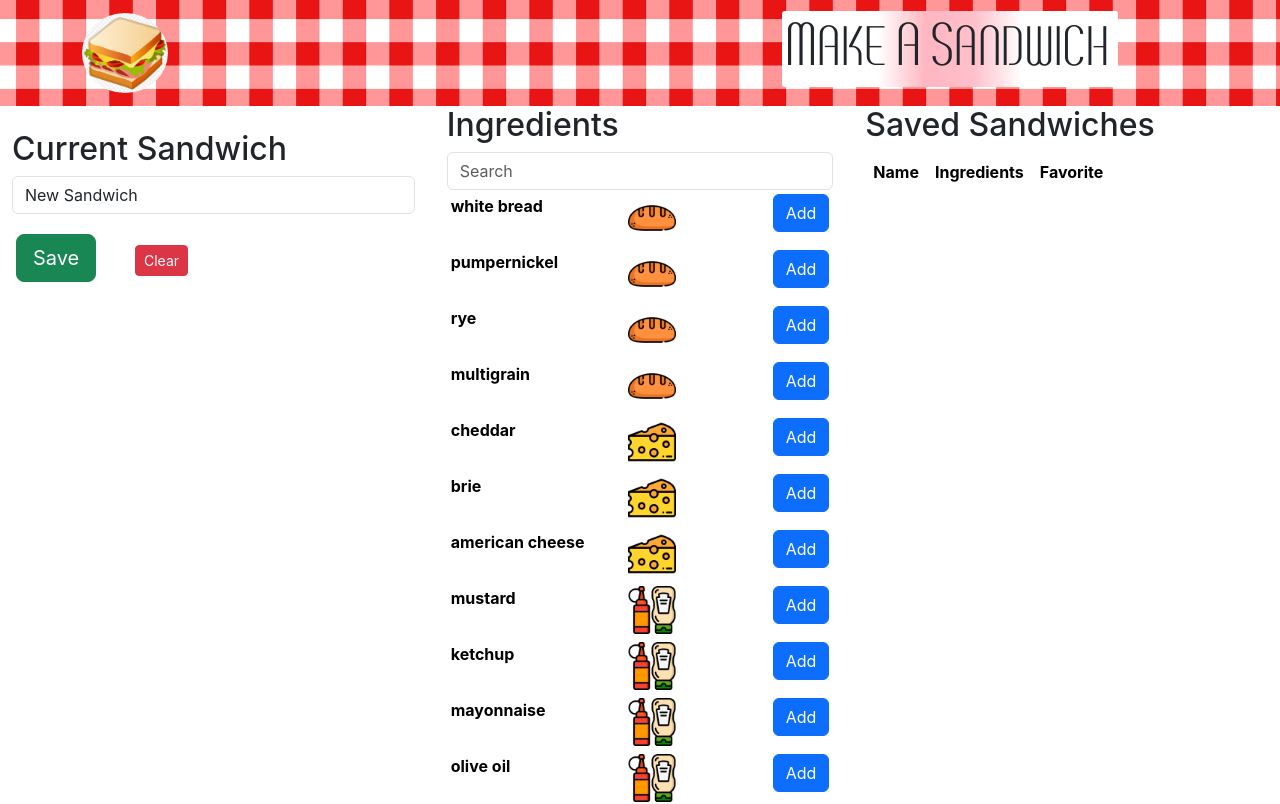
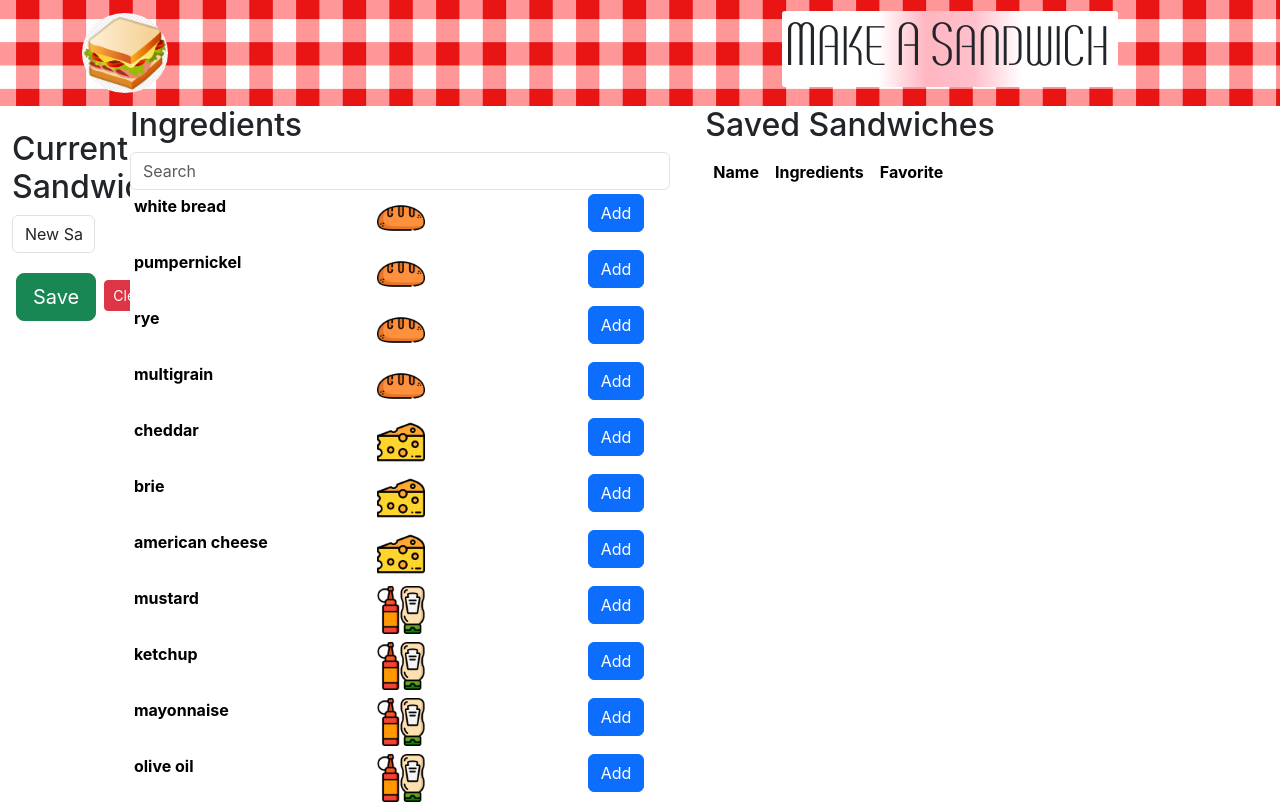
Before and after one commit to mat-lundin/makeasandwich, a React (Create React App) app: page / in a window 1280 px wide. Shown: the top 804 px of the page. Built offline with nearby package versions, Linux system fonts and the light colour scheme.

Commit message:
make cursand 1 col on small

```diff
--- a/src/components/Home.js
+++ b/src/components/Home.js
@@ -274,7 +274,7 @@ function Home() {
     return (
         <Container fluid>
             <Row>
-                <Col>
+                <Col sm={1}>
                     <CurrentSandwich
                         sandwich={sandwich}
                         setSandwich={setSandwich}
```
